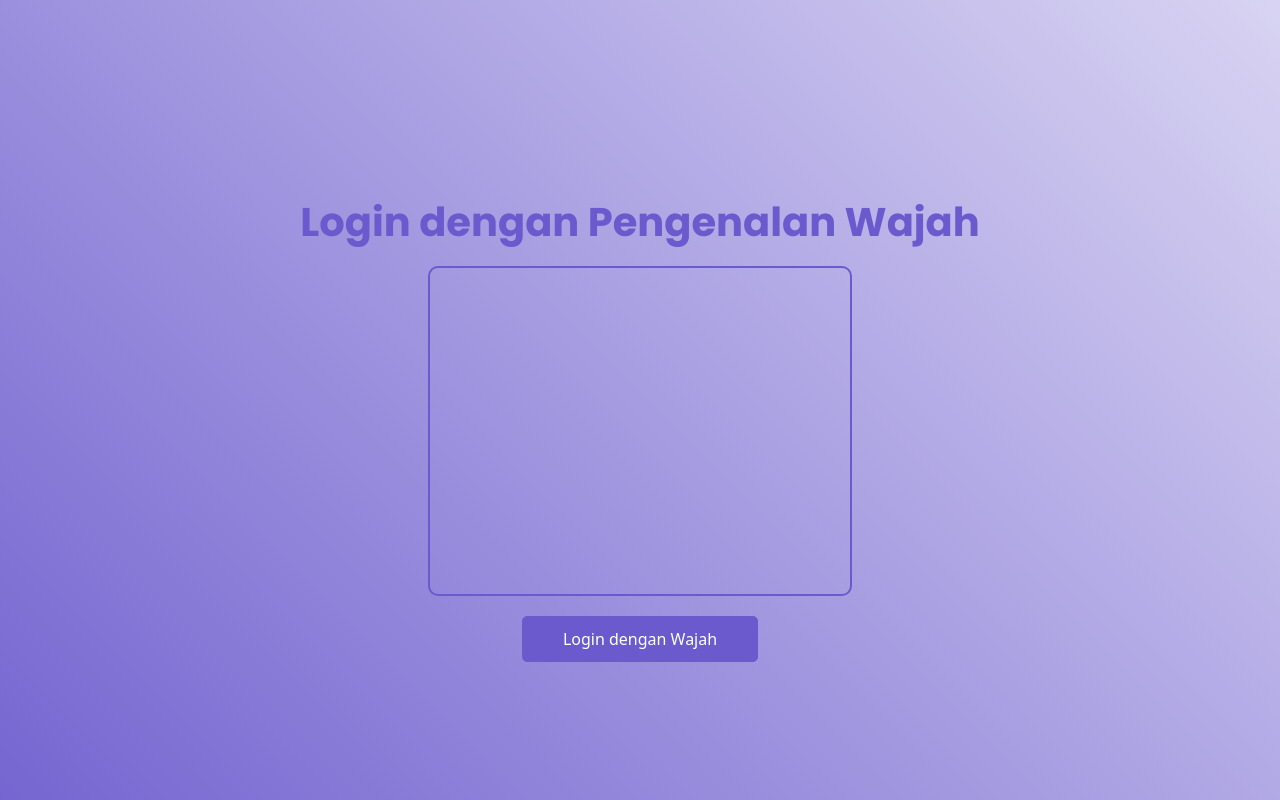
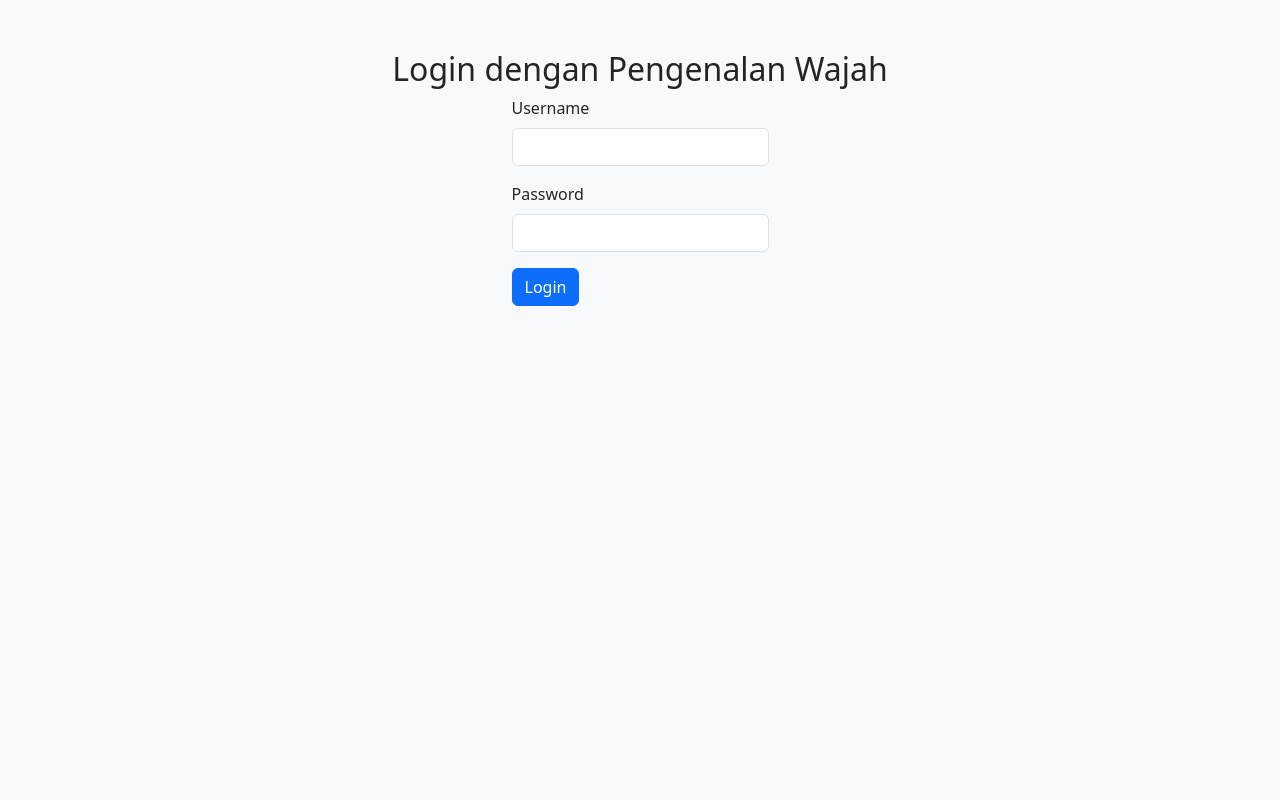
Before and after one commit to MuhammadRizki1303/Project-Smart-Loker-Berbasis-RFID, a PHP site: page /login.php in a window 1280 px wide. Run offline with PHP 8.4, Linux system fonts and the light colour scheme; some libraries are stand-ins or nearby versions.

Commit message:
huh huh nyerah

```diff
--- a/login.php
+++ b/login.php
@@ -1,41 +1,97 @@
 <?php
 session_start();
+
 // Koneksi ke database
 $servername = "localhost";
-$username = "root"; // Ganti sesuai username MySQL
-$password = ""; // Ganti sesuai password MySQL
+$username_db = "root"; // Ganti sesuai username MySQL
+$password_db = ""; // Ganti sesuai password MySQL
 $dbname = "rfid_system";
 
 // Membuat koneksi
-$conn = new mysqli($servername, $username, $password, $dbname);
+$conn = new mysqli($servername, $username_db, $password_db, $dbname);
+
 // Memeriksa koneksi
 if ($conn->connect_error) {
     die("Koneksi gagal: " . $conn->connect_error);
 }
 
+// Cek apakah sudah login
+if (isset($_SESSION['admin'])) {
+    // Jika sudah login, langsung ke halaman pengenalan wajah
+    echo '<!DOCTYPE html>
+    <html lang="en">
+    <head>
+        <meta charset="UTF-8">
+        <meta name="viewport" content="width=device-width, initial-scale=1.0">
+        <title>Pengenalan Wajah</title>
+        <link href="https://cdn.jsdelivr.net/npm/bootstrap@5.3.2/dist/css/bootstrap.min.css" rel="stylesheet">
+        <style>
+            body {
+                background-color: #f8f9fa;
+            }
+            .button-container {
+                display: flex;
+                justify-content: center;
+                margin-top: 20px;
+            }
+        </style>
+    </head>
+    <body>
+        <div class="container">
+            <h2 class="text-center">Pengenalan Wajah</h2>
+            <div class="button-container">
+                <button class="btn btn-primary" id="startRecognition">Mulai Pengenalan</button>
+            </div>
+        </div>
+
+        <script>
+            document.getElementById("startRecognition").addEventListener("click", function() {
+                // Menjalankan skrip Python untuk pengenalan wajah
+                fetch("run_recognize.php")
+                    .then(response => response.text())
+                    .then(data => {
+                        console.log(data); // Output dari skrip Python
+                    })
+                    .catch(error => console.error("Error:", error));
+            });
+        </script>
+    </body>
+    </html>';
+    exit();
+}
+
+// Proses login
 if ($_SERVER['REQUEST_METHOD'] == 'POST') {
-    $username = $_POST['username'];
+    $username = $conn->real_escape_string($_POST['username']);
     $password = $_POST['password'];
 
     // Cek login admin di database
-    $sql = "SELECT * FROM admins WHERE username = '$username' AND password = '$password'";
+    $sql = "SELECT * FROM admins WHERE username = '$username'";
     $result = $conn->query($sql);
 
-    if ($result->num_rows > 0) {
-        // Login sukses
-        $_SESSION['admin'] = $username;
-        header("Location: dashboard.php");
-        exit();
+    if ($result && $result->num_rows > 0) {
+        $row = $result->fetch_assoc();
+        // Memverifikasi password
+        if (password_verify($password, $row['password'])) {
+            // Login sukses
+            $_SESSION['admin'] = $username;
+            // Simpan username untuk pengenalan wajah
+            file_put_contents('current_user.txt', $_SESSION['admin']);
+            header("Location: " . $_SERVER['PHP_SELF']); // Reload untuk mengarahkan ke halaman pengenalan wajah
+            exit();
+        } else {
+            // Password salah
+            $error_message = "Username atau password salah!";
+        }
     } else {
-        // Login gagal
-        echo "<script>alert('Username atau password salah!');</script>";
+        // Username tidak ditemukan
+        $error_message = "Username atau password salah!";
     }
 }
 
 // Menutup koneksi
 $conn->close();
 ?>
-
 
 <!DOCTYPE html>
 <html lang="en">
@@ -45,8 +101,6 @@ $conn->close();
     <meta name="viewport" content="width=device-width, initial-scale=1.0">
     <title>Login dengan Pengenalan Wajah</title>
     <link href="https://cdn.jsdelivr.net/npm/bootstrap@5.3.2/dist/css/bootstrap.min.css" rel="stylesheet">
-    <link rel="stylesheet" href="css/style.css">
-    <link href="https://fonts.googleapis.com/css2?family=Poppins:wght@400;700&display=swap" rel="stylesheet">
     <style>
         body {
             background-color: #f8f9fa;
@@ -59,69 +113,31 @@ $conn->close();
             align-items: center;
             flex-direction: column;
         }
-
-        .video-container {
-            border: 2px solid #6a5acd;
-            padding: 10px;
-            border-radius: 10px;
-        }
-
-        #video {
-            width: 400px;
-            height: 300px;
-        }
-
-        .login-btn {
-            margin-top: 20px;
-        }
     </style>
 </head>
 
 <body>
-
     <div class="login-container">
         <h2 class="text-center project-title">Login dengan Pengenalan Wajah</h2>
-        <div class="video-container">
-            <video id="video" autoplay muted></video>
-        </div>
-        <button class="btn btn-primary login-btn" onclick="window.location.href='input.php'">Login dengan
-            Wajah</button>
+
+        <?php if (isset($error_message)): ?>
+            <div class="alert alert-danger text-center" role="alert">
+                <?= htmlspecialchars($error_message); ?>
+            </div>
+        <?php endif; ?>
+
+        <form method="POST" action="">
+            <div class="mb-3">
+                <label for="username" class="form-label">Username</label>
+                <input type="text" class="form-control" id="username" name="username" required>
+            </div>
+            <div class="mb-3">
+                <label for="password" class="form-label">Password</label>
+                <input type="password" class="form-control" id="password" name="password" required>
+            </div>
+            <button type="submit" class="btn btn-primary">Login</button>
+        </form>
     </div>
-
-    <script defer src="https://cdn.jsdelivr.net/npm/face-api.js"></script>
-    <script>
-        // Mengakses kamera pengguna
-        async function startCamera() {
-            const video = document.getElementById('video');
-            navigator.mediaDevices.getUserMedia({
-                video: {}
-            })
-                .then(stream => {
-                    video.srcObject = stream;
-                })
-                .catch(err => console.error("Kamera tidak ditemukan:", err));
-        }
-
-        // Mulai pengenalan wajah
-        async function startFaceRecognition() {
-            await faceapi.nets.tinyFaceDetector.loadFromUri('/models'); // Pastikan model diunduh
-            const video = document.getElementById('video');
-            const options = new faceapi.TinyFaceDetectorOptions();
-
-            const detection = await faceapi.detectSingleFace(video, options);
-            if (detection) {
-                alert('Wajah terdeteksi, login berhasil!');
-                // Redirect ke halaman dashboard setelah login sukses
-                window.location.href = "input.php";
-            } else {
-                alert('Wajah tidak terdeteksi, coba lagi.');
-            }
-        }
-
-        // Mulai kamera saat halaman dimuat
-        window.onload = startCamera;
-    </script>
-
 </body>
 
 </html>
```
Also changed, not shown: run_recognize.php (added, +7 -0 lines), output.txt (added), 1 other file.
